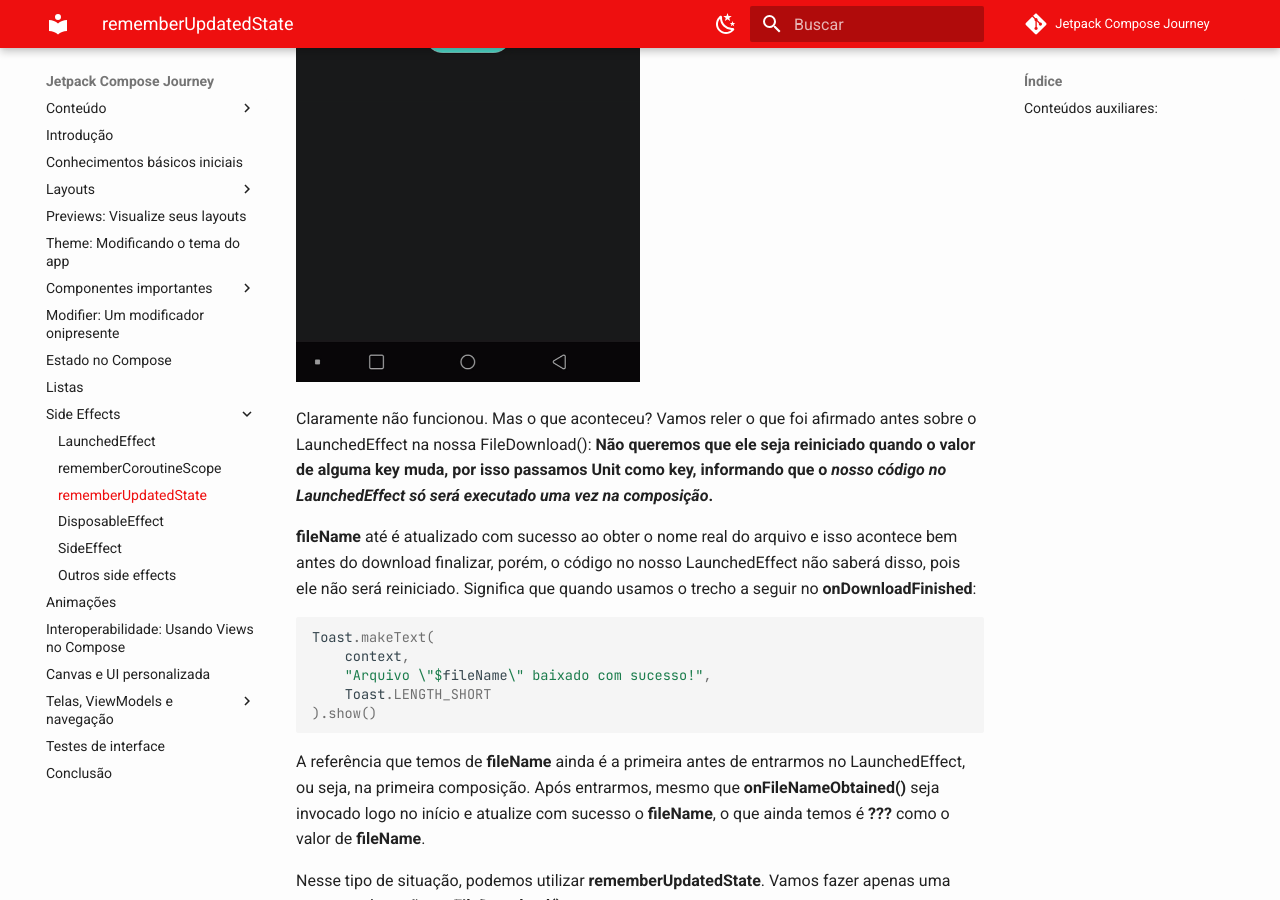
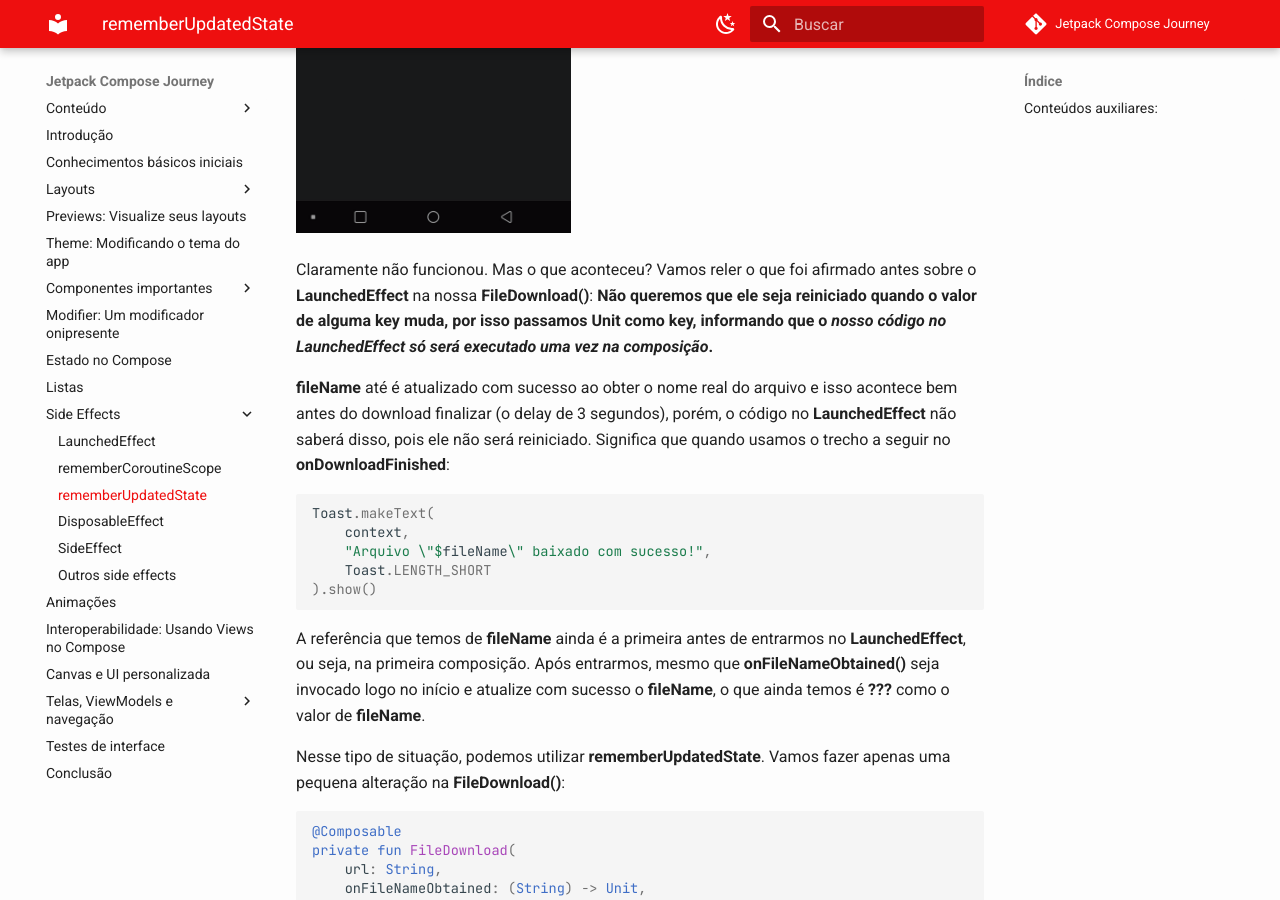
Before and after one commit to jsericksk/Jetpack-Compose-Journey, an MkDocs documentation site: the page built from docs/side-effects/rememberupdatedstate.md, in a window 1280 px wide and 900 px high, scrolled down 3447 px. Built offline with MkDocs 1.6.1 and Material for MkDocs 9.7.7, drawn with Linux system fonts in a browser that asks for light colours; emoji names are drawn with the system emoji font; comment, search, counter and statistics services are not loaded; some of the changed text lies outside the part shown.

Commit message:
rememberupdatedstate.md atualizado

````diff
--- a/docs/side-effects/rememberupdatedstate.md
+++ b/docs/side-effects/rememberupdatedstate.md
@@ -121,13 +121,13 @@
 
 É uma tela simples que simula um download de arquivo. Quando tocamos no botão de baixar, definimos **isDownloadingFile** como true, fazendo então nossa **FileDownload()** entrar na composição e iniciar o download. Como já vimos na **FileDownload()**, antes mesmo do download iniciar, **fileName** é atualizado de **"???"** para o nome real obtido a partir da URL, que no caso é **"video-123.mp4"**.
 
-O resultado que esperamos é que um Toast com a mensagem **"Arquivo "video-123.mp4" baixado com sucesso!"** seja exibido na tela após 3 segundos, quando o download finalizar. Veja o resultado real:
+O resultado que esperamos é que um **Toast** com a mensagem **"Arquivo "video-123.mp4" baixado com sucesso!"** seja exibido na tela após 3 segundos, quando o download finalizar. Veja o resultado real:
 
-<img src="../rememberupdatedstate/img-01.gif" alt="rememberUpdatedState" width="50%" height="30%"/>
+<img src="../rememberupdatedstate/img-01.gif" alt="rememberUpdatedState" width="40%" height="20%"/>
 
-Claramente não funcionou. Mas o que aconteceu? Vamos reler o que foi afirmado antes sobre o LaunchedEffect na nossa FileDownload(): **Não queremos que ele seja reiniciado quando o valor de alguma key muda, por isso passamos Unit como key, informando que o ___nosso código no LaunchedEffect só será executado uma vez na composição___.**
+Claramente não funcionou. Mas o que aconteceu? Vamos reler o que foi afirmado antes sobre o **LaunchedEffect** na nossa **FileDownload()**: **Não queremos que ele seja reiniciado quando o valor de alguma key muda, por isso passamos Unit como key, informando que o ___nosso código no LaunchedEffect só será executado uma vez na composição___.**
 
-**fileName** até é atualizado com sucesso ao obter o nome real do arquivo e isso acontece bem antes do download finalizar, porém, o código no nosso LaunchedEffect não saberá disso, pois ele não será reiniciado. Significa que quando usamos o trecho a seguir no **onDownloadFinished**:
+**fileName** até é atualizado com sucesso ao obter o nome real do arquivo e isso acontece bem antes do download finalizar (o delay de 3 segundos), porém, o código no **LaunchedEffect** não saberá disso, pois ele não será reiniciado. Significa que quando usamos o trecho a seguir no **onDownloadFinished**:
 
 ```kotlin
 Toast.makeText(
@@ -137,7 +137,7 @@
 ).show()
 ```
 
-A referência que temos de **fileName** ainda é a primeira antes de entrarmos no LaunchedEffect, ou seja, na primeira composição. Após entrarmos, mesmo que **onFileNameObtained()** seja invocado logo no início e atualize com sucesso o **fileName**, o que ainda temos é **???** como o valor de **fileName**.
+A referência que temos de **fileName** ainda é a primeira antes de entrarmos no **LaunchedEffect**, ou seja, na primeira composição. Após entrarmos, mesmo que **onFileNameObtained()** seja invocado logo no início e atualize com sucesso o **fileName**, o que ainda temos é **???** como o valor de **fileName**.
 
 Nesse tipo de situação, podemos utilizar **rememberUpdatedState**. Vamos fazer apenas uma pequena alteração na **FileDownload()**:
 
@@ -167,9 +167,9 @@
 }
 ```
 
-<img src="../rememberupdatedstate/img-02.gif" alt="rememberUpdatedState" width="50%" height="30%"/>
+<img src="../rememberupdatedstate/img-02.gif" alt="rememberUpdatedState" width="40%" height="20%"/>
 
-Agora temos o trecho mágico ```val realFileName by rememberUpdatedState(newValue = fileName)``` que usa **fileName** para se manter atualizada. Dessa forma, ao usarmos ela no Toast, obteremos o resultado desejado, pois **realFileName** agora terá o valor atualizado de **fileName**, mesmo sem precisarmos reiniciar o **LaunchedEffect** e consequentemente o download.
+Agora temos o trecho mágico ```val realFileName by rememberUpdatedState(newValue = fileName)``` que usa **fileName** para se manter atualizada. Dessa forma, ao usarmos ela no Toast, obteremos o resultado desejado, pois **realFileName** agora terá o valor atualizado de **fileName**, mesmo sem precisarmos reiniciar o **LaunchedEffect** e consequentemente o "download".
 
 É claro que todo esse exemplo foi criado apenas com o intuito de ilustrar a funcionalidade do **rememberUpdatedState**. Para fins práticos, a função **FileDownload()** não precisaria existir e poderíamos ter o seguinte código na **DownloadScreen()**:
 
````
Also changed, not shown: other parts of docs/side-effects/rememberupdatedstate.md (+1 -1 lines).
